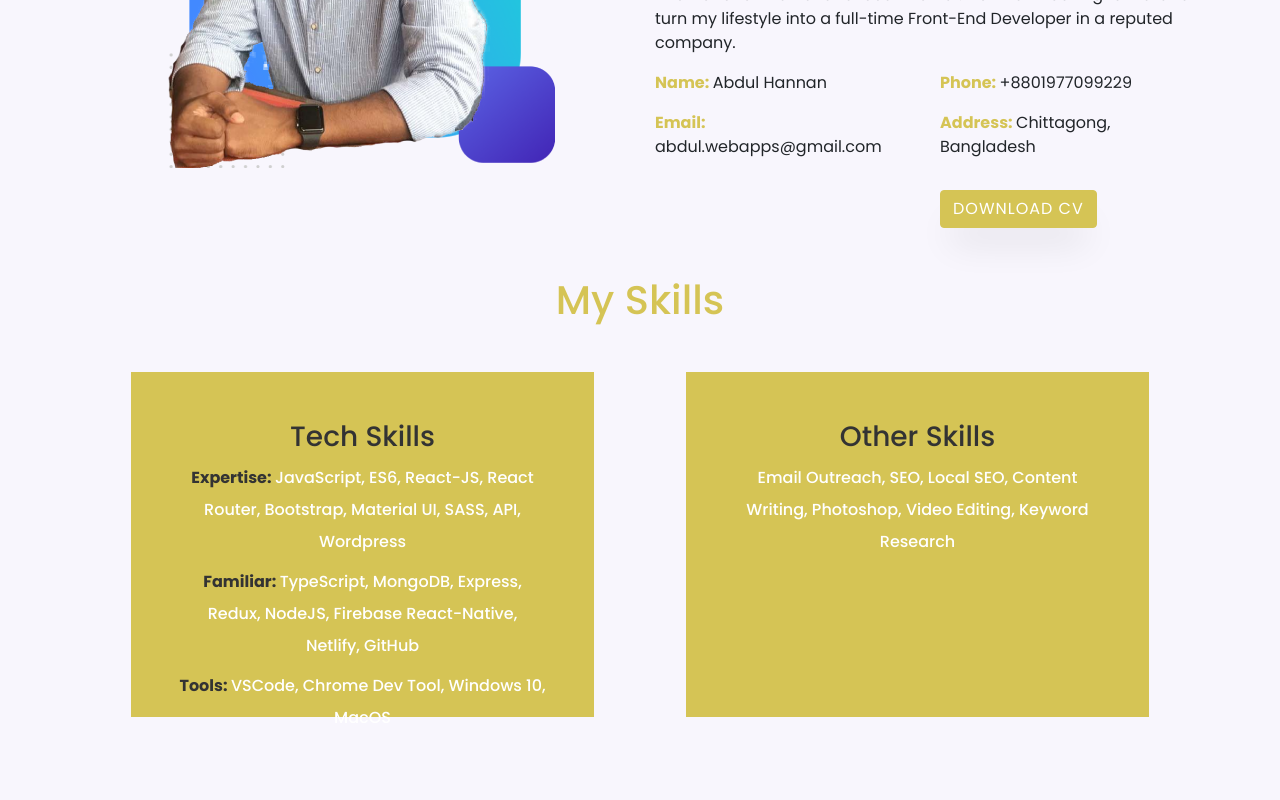
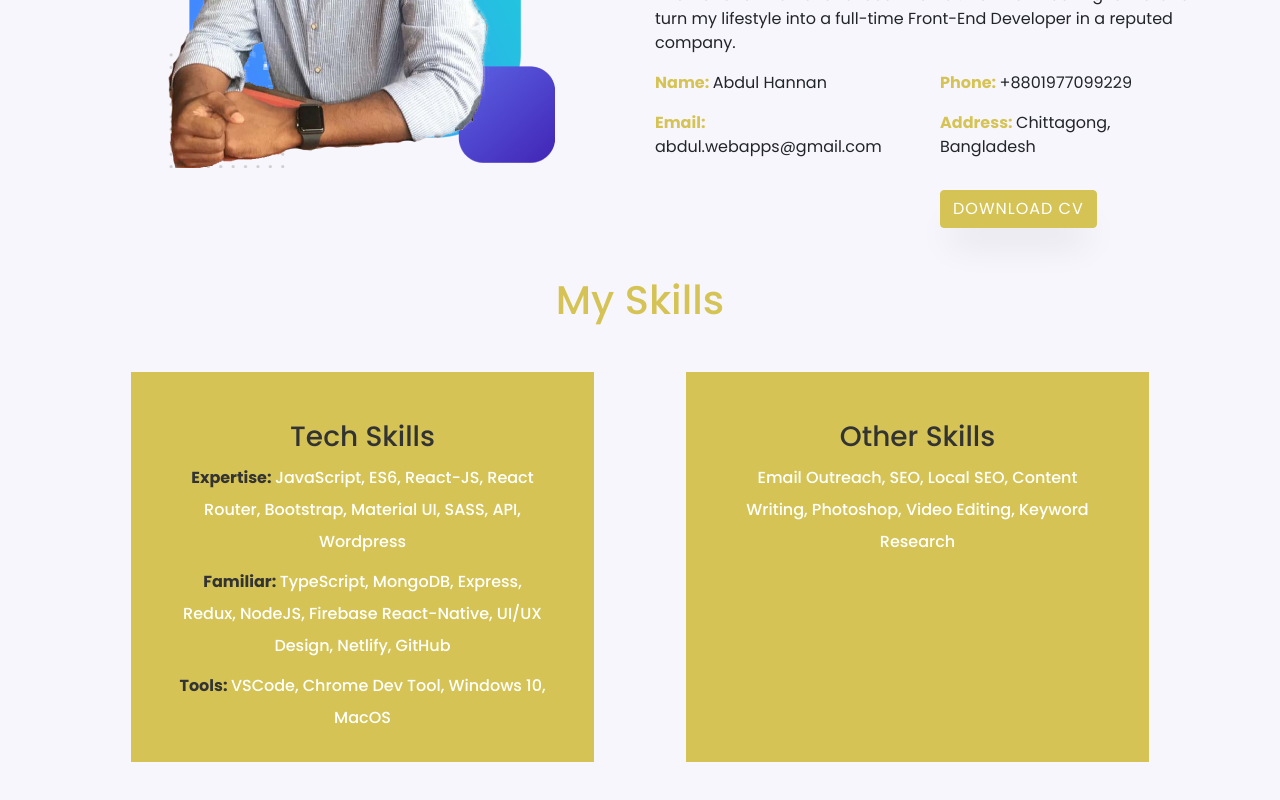
Before and after one commit to hannan-abdul/personal-portfolio-site, a React (Create React App) app: page /about in a window 1280 px wide. Shown: the part 345-1145 px from the top of the page. Built offline with nearby package versions, Linux system fonts and the light colour scheme.

Commit message:
resume update

```diff
--- a/src/components/About/About.css
+++ b/src/components/About/About.css
@@ -9,7 +9,7 @@
     color: #fff;
     margin-top: 20px;
     margin: auto;
-    height: 345px;
+    height: 390px;
 }
 .skill-section .custom-back-color h6{
     line-height: 2rem;
--- a/src/components/About/About.js
+++ b/src/components/About/About.js
@@ -22,7 +22,7 @@ const About = () => {
                         <div className="col-md-6">
                             <p><strong>Phone: </strong>+8801977099229</p>
                             <p><strong>Address: </strong>Chittagong, Bangladesh</p>
-                            <a className="btn btn-custom btn-yellow" href="https://drive.google.com/uc?id=1NR6_Kbryxnv2UoN5YYCconV7873aTlnX&export=download">DOWNLOAD CV</a>
+                            <a className="btn btn-custom btn-yellow" href="https://drive.google.com/uc?id=15Lvnzt_x98_bC7HDqr1hsOmbciv4Udbq&export=download">DOWNLOAD CV</a>
                         </div>
                     </div>
                 </div>
--- a/src/components/About/Skills.js
+++ b/src/components/About/Skills.js
@@ -9,7 +9,7 @@ const Skills = () => {
                 <div className="col-md-5 p-5 custom-back-color">
                     <h3>Tech Skills</h3>
                     <h6><strong>Expertise: </strong> JavaScript, ES6, React-JS, React Router, Bootstrap, Material UI, SASS, API, Wordpress</h6>
-                    <h6><strong>Familiar: </strong> TypeScript, MongoDB, Express, Redux, NodeJS, Firebase React-Native, Netlify, GitHub</h6>
+                    <h6><strong>Familiar: </strong> TypeScript, MongoDB, Express, Redux, NodeJS, Firebase React-Native, UI/UX Design, Netlify, GitHub</h6>
                     <h6><strong>Tools: </strong>  VSCode, Chrome Dev Tool, Windows 10, MacOS</h6>
                 </div>
                 <div className="col-md-5 p-5 custom-back-color">
--- a/src/components/Home/Home.js
+++ b/src/components/Home/Home.js
@@ -13,7 +13,7 @@ const Home = () => {
                     <h1>I'm Abdul Hannan</h1>
                     <h5>FRONT-END DEVELOPER</h5>
                     <p>I always like to learn about new technologies. I also an enthusiast of ReactJS and JavaScript. Software I use to create web app JavaScript, React JS, jQuery. For the backend I use MongoDB. I also familiar with Angular JS, React Native, PHP, and MySQL database.</p>
-                    <a className="btn btn-custom btn-yellow" href="https://drive.google.com/uc?id=1NR6_Kbryxnv2UoN5YYCconV7873aTlnX&export=download">DOWNLOAD CV</a>
+                    <a className="btn btn-custom btn-yellow" href="https://drive.google.com/uc?id=15Lvnzt_x98_bC7HDqr1hsOmbciv4Udbq&export=download">DOWNLOAD CV</a>
                     <Link className="btn btn-custom" to="/contact">HIRE ME</Link>
                 </div>
                 <div className="col-md-6 banner-fix">
```
